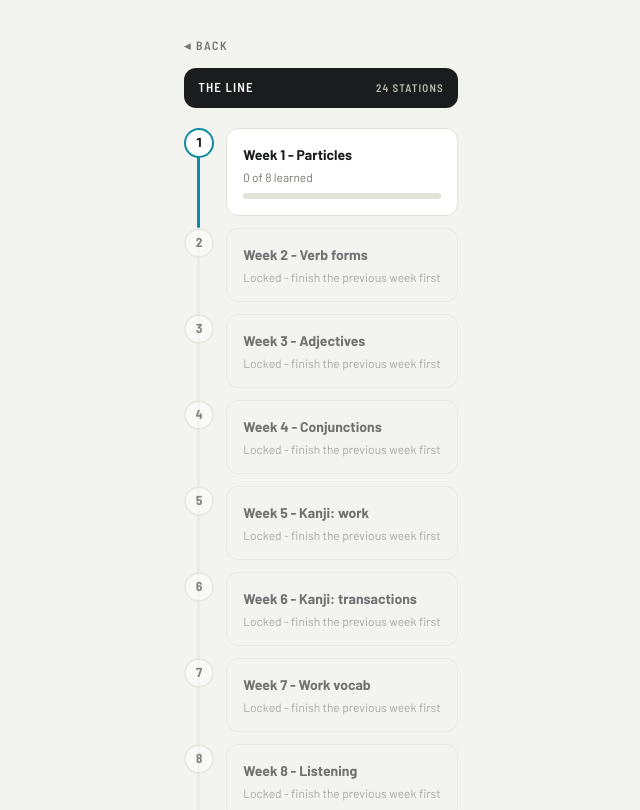
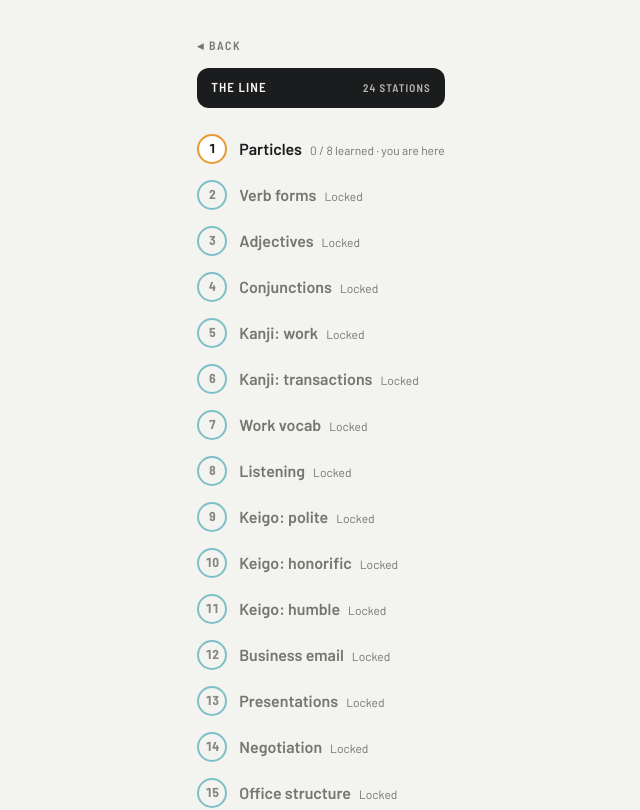
Before and after one commit to chemicalwolf1836/verba, a Next.js app: page /units in a window 1280 px wide. Shown: the top 810 px of the page, without its empty margins (319-959 px from the left). Built offline with nearby package versions, Linux system fonts and the light colour scheme.

Commit message:
feat: route map replaces the units list; add home route strip

```diff
--- a/app/units/page.tsx
+++ b/app/units/page.tsx
@@ -1,37 +1,7 @@
 'use client'
 
-import Link from 'next/link'
-import { UnitCard } from '@/components/UnitCard'
-import { isLearned, unlockedUnits } from '@/lib/leitner'
-import { useActiveCourse, useProgress } from '@/lib/useProgress'
+import { RouteMap } from '@/components/RouteMap'
 
 export default function UnitsPage() {
-  const { course } = useActiveCourse()
-  const { progress } = useProgress()
-  const open = new Set(unlockedUnits(course, progress).map((u) => u.id))
-
-  return (
-    <main className="mx-auto max-w-lg px-4 py-8">
-      <Link href="/" className="sig-label text-xs text-[var(--color-muted)]">
-        ◂ Back
-      </Link>
-      <div className="board mb-5 mt-3">
-        <span className="lab">The line</span>
-        <span className="nxt">{course.units.length} stations</span>
-      </div>
-      {course.units.map((unit) => {
-        const cards = course.cards.filter((c) => c.unitId === unit.id)
-        return (
-          <UnitCard
-            key={unit.id}
-            unit={unit}
-            unitLabel={course.unitLabel}
-            learned={cards.filter((c) => isLearned(progress[c.id])).length}
-            total={cards.length}
-            locked={!open.has(unit.id)}
-          />
-        )
-      })}
-    </main>
-  )
+  return <RouteMap />
 }
--- /dev/null
+++ b/components/RouteMap.tsx
@@ -0,0 +1,90 @@
+'use client'
+
+import { useEffect, useState } from 'react'
+import Link from 'next/link'
+import { type Unit } from '@/lib/courses'
+import { currentUnitGoal } from '@/lib/goals'
+import { isLearned, unlockedUnits } from '@/lib/leitner'
+import { useActiveCourse, useProgress } from '@/lib/useProgress'
+
+type Station = {
+  unit: Unit
+  learned: number
+  total: number
+  unlocked: boolean
+  here: boolean
+  mastered: boolean
+}
+
+export function RouteMap() {
+  const { course } = useActiveCourse()
+  const { progress } = useProgress()
+  const [stations, setStations] = useState<Station[] | null>(null)
+
+  useEffect(() => {
+    const open = new Set(unlockedUnits(course, progress).map((u) => u.id))
+    const hereId = currentUnitGoal(course, progress)?.unit.id
+    setStations(
+      [...course.units]
+        .sort((a, b) => a.index - b.index)
+        .map((unit) => {
+          const cards = course.cards.filter((c) => c.unitId === unit.id)
+          const learned = cards.filter((c) => isLearned(progress[c.id])).length
+          return {
+            unit,
+            learned,
+            total: cards.length,
+            unlocked: open.has(unit.id),
+            here: unit.id === hereId,
+            mastered: cards.length > 0 && learned === cards.length,
+          }
+        }),
+    )
+  }, [course, progress])
+
+  return (
+    <main className="mx-auto max-w-lg px-4 py-8">
+      <Link href="/" className="sig-label text-xs text-[var(--color-muted)]">
+        ◂ Back
+      </Link>
+      <div className="board mb-5 mt-3">
+        <span className="lab">The line</span>
+        <span className="nxt">{course.units.length} stations</span>
+      </div>
+      <ol className="space-y-1">
+        {(stations ?? []).map((s) => {
+          const body = (
+            <div className="flex items-center gap-3 py-1.5">
+              <span
+                className={`roundel ${s.mastered ? 'text-white' : ''}`}
+                style={{
+                  ['--rd' as string]: s.here ? 'var(--color-here)' : 'var(--color-accent)',
+                  background: s.mastered
+                    ? 'var(--color-accent)'
+                    : s.unlocked
+                      ? 'var(--color-card)'
+                      : 'transparent',
+                  opacity: s.unlocked ? 1 : 0.5,
+                }}
+              >
+                {s.unit.index}
+              </span>
+              <span className={s.unlocked ? '' : 'text-[var(--color-muted)]'}>
+                <span className="font-semibold">{s.unit.theme}</span>
+                <span className="ml-2 text-xs text-[var(--color-muted)]">
+                  {s.unlocked ? `${s.learned} / ${s.total} learned` : 'Locked'}
+                  {s.here ? ' · you are here' : ''}
+                </span>
+              </span>
+            </div>
+          )
+          return (
+            <li key={s.unit.id}>
+              {s.unlocked ? <Link href={`/units/${s.unit.id}`}>{body}</Link> : body}
+            </li>
+          )
+        })}
+      </ol>
+    </main>
+  )
+}
--- /dev/null
+++ b/components/RouteStrip.tsx
@@ -0,0 +1,45 @@
+'use client'
+
+import { useEffect, useState } from 'react'
+import { currentUnitGoal } from '@/lib/goals'
+import { unlockedUnits } from '@/lib/leitner'
+import { useActiveCourse, useProgress } from '@/lib/useProgress'
+
+export function RouteStrip() {
+  const { course } = useActiveCourse()
+  const { progress } = useProgress()
+  const [state, setState] = useState<{ openCount: number; hereIndex: number } | null>(null)
+
+  useEffect(() => {
+    const open = unlockedUnits(course, progress)
+    const here = currentUnitGoal(course, progress)?.unit.index ?? open.length
+    setState({ openCount: open.length, hereIndex: here })
+  }, [course, progress])
+
+  const units = [...course.units].sort((a, b) => a.index - b.index)
+  const here = state?.hereIndex ?? 0
+  const open = state?.openCount ?? 0
+
+  return (
+    <div className="mt-2 flex items-center gap-[3px]" aria-hidden="true">
+      {units.map((u, i) => {
+        const dot =
+          u.index === here
+            ? 'bg-[var(--color-here)]'
+            : u.index < here
+              ? 'bg-[var(--color-accent)]'
+              : 'bg-[var(--color-line)]'
+        return (
+          <span key={u.id} className="flex flex-1 items-center gap-[3px]">
+            <span className={`h-2 w-2 rounded-full ${dot}`} />
+            {i < units.length - 1 && (
+              <span
+                className={`seg flex-1 ${u.index < open ? '' : 'pending'}`}
+              />
+            )}
+          </span>
+        )
+      })}
+    </div>
+  )
+}
```
Also changed, not shown: 2 other files (tests, documents, lock files or other folders).
